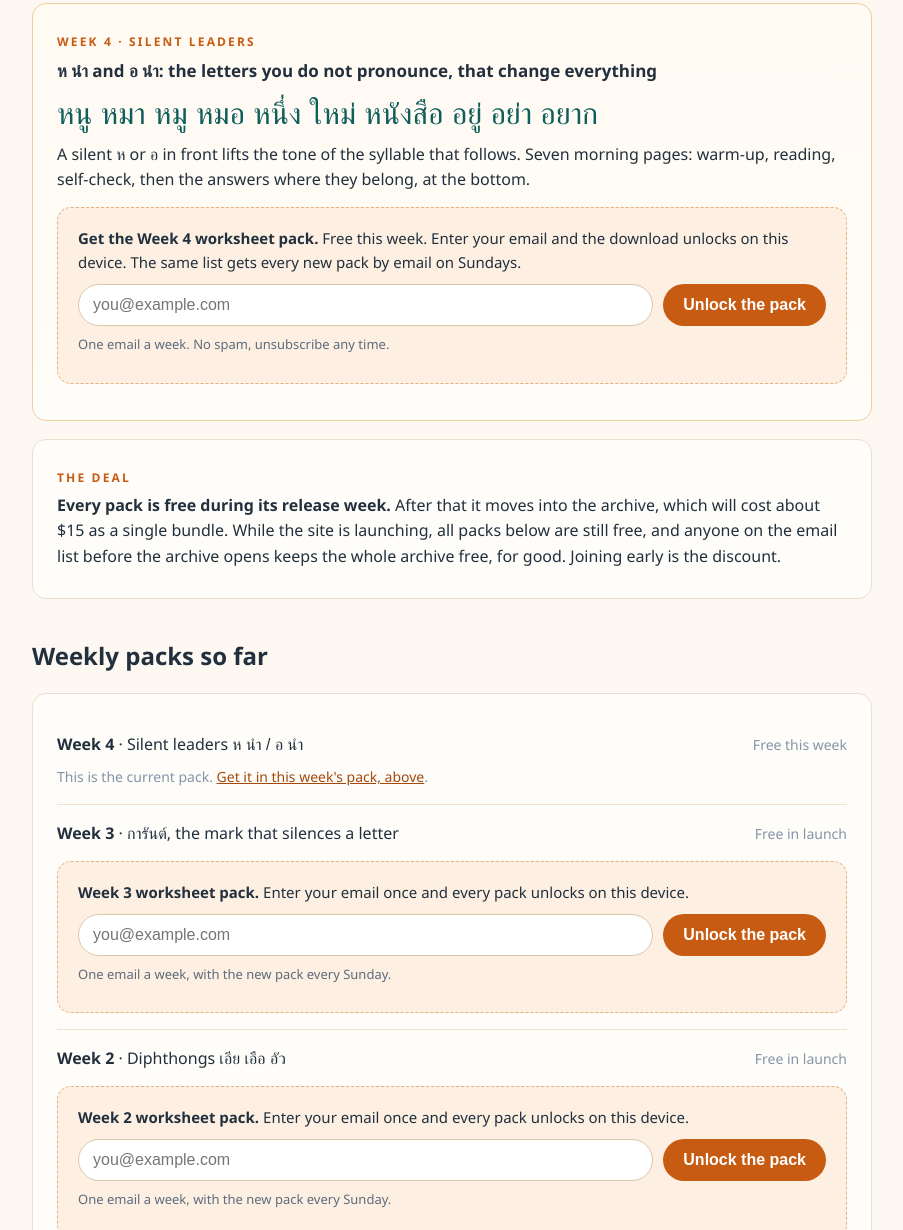
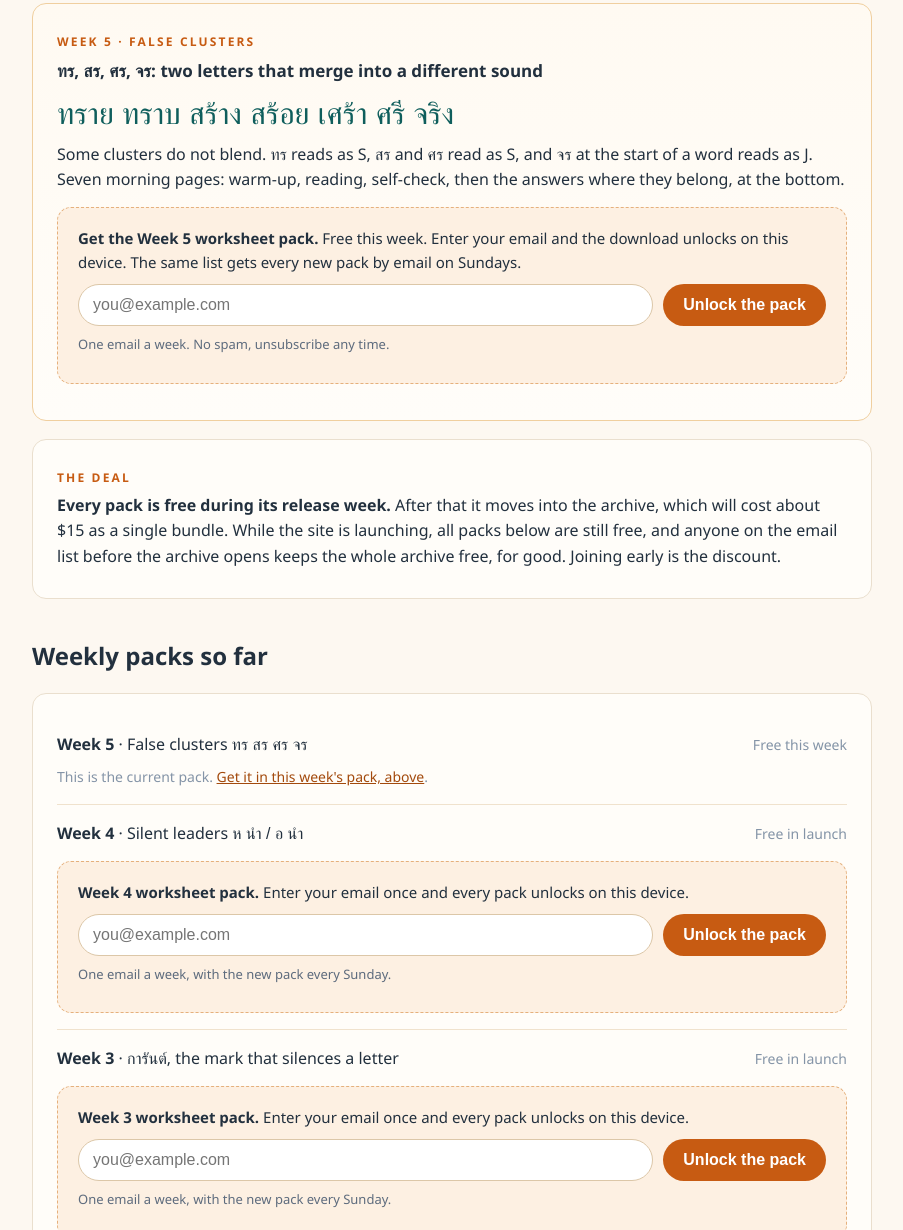
Before and after one commit to Klectr/thai, a plain HTML site: page index.html in a window 1280 px wide. Shown: the part 1059-2289 px from the top of the page, without its empty margins (188-1091 px from the left). Drawn offline with Linux system fonts and the light colour scheme.

Commit message:
feat: publish Week 5 (false clusters) as this week's pack; Week 4 joins the archive

```diff
--- a/index.html
+++ b/index.html
@@ -62,13 +62,14 @@
 
   <h2 id="this-week">This week's pack</h2>
   <div class="card featured">
-    <p class="kicker">Week 4 · Silent leaders</p>
-    <h3>ห นำ and อ นำ: the letters you do not pronounce, that change everything</h3>
-    <p class="big-thai thai">หนู หมา หมู หมอ หนึ่ง ใหม่ หนังสือ อยู่ อย่า อยาก</p>
-    <p>A silent ห or อ in front lifts the tone of the syllable that follows. Seven morning pages:
-    warm-up, reading, self-check, then the answers where they belong, at the bottom.</p>
-    <div class="gate" data-endpoint="https://app.kit.com/forms/10129366/subscriptions" data-worksheet="d/fe2a4c11d9/thai-reading-week-4.pdf" data-label="Download the Week 4 pack (PDF)">
-      <p><strong>Get the Week 4 worksheet pack.</strong> Free this week. Enter your email and the
+    <p class="kicker">Week 5 · False clusters</p>
+    <h3>ทร, สร, ศร, จร: two letters that merge into a different sound</h3>
+    <p class="big-thai thai">ทราย ทราบ สร้าง สร้อย เศร้า ศรี จริง</p>
+    <p>Some clusters do not blend. ทร reads as S, สร and ศร read as S, and จร at the start of a
+    word reads as J. Seven morning pages: warm-up, reading, self-check, then the answers where
+    they belong, at the bottom.</p>
+    <div class="gate" data-endpoint="https://app.kit.com/forms/10129366/subscriptions" data-worksheet="d/48ab810947/thai-reading-week-5.pdf" data-label="Download the Week 5 pack (PDF)">
+      <p><strong>Get the Week 5 worksheet pack.</strong> Free this week. Enter your email and the
       download unlocks on this device. The same list gets every new pack by email on Sundays.</p>
       <form method="post" action="#">
         <input type="email" name="email_address" required placeholder="you@example.com" autocomplete="email">
@@ -89,8 +90,19 @@
   <h2 id="packs">Weekly packs so far</h2>
   <div class="card">
     <div class="pack-block">
-      <div class="pack-head"><span><strong>Week 4</strong> · Silent leaders <span class="thai">ห นำ / อ นำ</span></span><span class="when">Free this week</span></div>
+      <div class="pack-head"><span><strong>Week 5</strong> · False clusters <span class="thai">ทร สร ศร จร</span></span><span class="when">Free this week</span></div>
       <p class="meta">This is the current pack. <a href="#this-week">Get it in this week's pack, above</a>.</p>
+    </div>
+    <div class="pack-block">
+      <div class="pack-head"><span><strong>Week 4</strong> · Silent leaders <span class="thai">ห นำ / อ นำ</span></span><span class="when">Free in launch</span></div>
+      <div class="gate" data-endpoint="https://app.kit.com/forms/10129366/subscriptions" data-worksheet="d/fe2a4c11d9/thai-reading-week-4.pdf" data-label="Download the Week 4 pack (PDF)">
+        <p><strong>Week 4 worksheet pack.</strong> Enter your email once and every pack unlocks on this device.</p>
+        <form method="post" action="#">
+          <input type="email" name="email_address" required placeholder="you@example.com" autocomplete="email">
+          <button class="btn" type="submit">Unlock the pack</button>
+        </form>
+        <p class="fine">One email a week, with the new pack every Sunday.</p>
+      </div>
     </div>
     <div class="pack-block">
       <div class="pack-head"><span><strong>Week 3</strong> · <span class="thai">การันต์</span>, the mark that silences a letter</span><span class="when">Free in launch</span></div>
```
Also changed, not shown: 1 other file.
